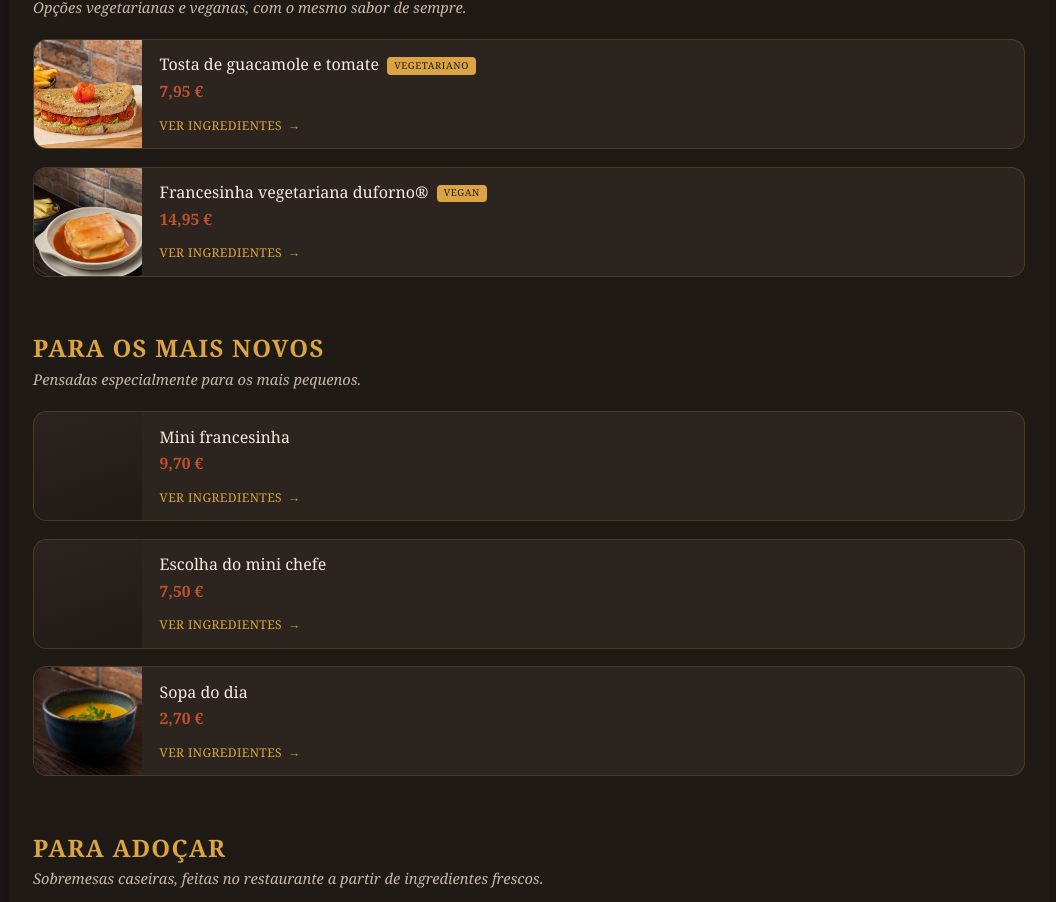
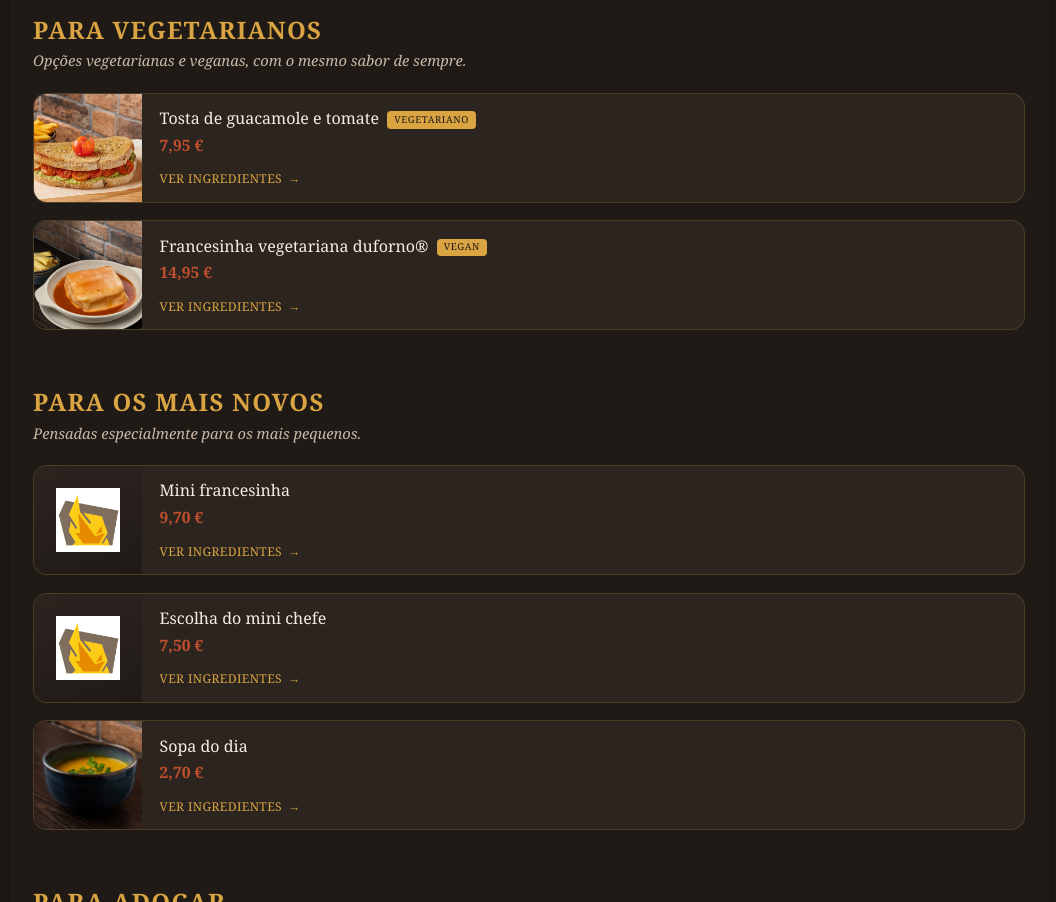
Before and after one commit to PedroMoura-CFF/duforno-ementa-digital, a plain HTML site: page index.html in a window 1280 px wide. Shown: the part 3649-4551 px from the top of the page, without its empty margins (111-1167 px from the left). Drawn offline with Linux system fonts and the light colour scheme.

Commit message:
Adiciona fotos da Francesinha simples e do simbolo do menu infantil

```diff
--- a/index.html
+++ b/index.html
@@ -389,6 +389,10 @@
     object-fit: cover;
     display: block;
   }
+  .lista-item .foto-metade img.simbolo {
+    object-fit: contain;
+    padding: 22px;
+  }
   .lista-item .info-metade {
     flex: 1 1 58%;
     min-width: 0;
@@ -566,6 +570,7 @@
     overflow: hidden;
   }
   .modal-foto img { width: 100%; height: 100%; object-fit: cover; display: block; }
+  .modal-foto img.simbolo { object-fit: contain; padding: 50px; }
 
   .modal-corpo { padding: 1.5rem 1.6rem 1.9rem; }
 
@@ -1102,6 +1107,7 @@
           },
           {
             nome: { pt: 'Francesinha', en: 'Francesinha', fr: 'Francesinha', es: 'Francesinha' },
+            foto: 'imagens/web/francesinha.jpg',
             preco: '11,45 €',
             desc: {
               pt: 'Bife de novilho, fiambre, salsicha e linguiça frescas, queijo gouda e molho de francesinha.',
@@ -1277,6 +1283,8 @@
         items: [
           {
             nome: { pt: 'Mini francesinha', en: 'Mini francesinha', fr: 'Mini francesinha', es: 'Mini francesinha' },
+            foto: 'imagens/web/icone-infantil.jpg',
+            simbolo: true,
             preco: '9,70 €',
             desc: {
               pt: 'Bife de novilho, fiambre, queijo gouda, batata e molho de francesinha.',
@@ -1287,6 +1295,8 @@
           },
           {
             nome: { pt: 'Escolha do mini chefe', en: "Mini Chef's Choice", fr: 'Le choix du mini-chef', es: 'La elección del mini chef' },
+            foto: 'imagens/web/icone-infantil.jpg',
+            simbolo: true,
             preco: '7,50 €',
             desc: {
               pt: 'Escolha entre bife de novilho grelhado, frango grelhado ou salsicha viena grelhada, servido com queijo cheddar, tomate cherry, batata frita e molho.',
@@ -1467,7 +1477,8 @@
     }
 
     function renderItemLista(item, idx, catId) {
-      const foto = item.foto ? `<img src="${item.foto}" alt="${escapar(item.nome[idiomaAtual])}" loading="lazy" />` : '';
+      const classeFoto = item.simbolo ? 'simbolo' : '';
+      const foto = item.foto ? `<img class="${classeFoto}" src="${item.foto}" alt="${escapar(item.nome[idiomaAtual])}" loading="lazy" />` : '';
       return `
         <div class="lista-item" data-cat="${catId}" data-idx="${idx}">
           <div class="foto-metade">${foto}</div>
@@ -1610,7 +1621,9 @@
       }
 
       const fotoEl = document.getElementById('modal-foto');
-      fotoEl.innerHTML = item.foto ? `<img src="${item.foto}" alt="${escapar(nomePrincipal)}" />` : '';
+      fotoEl.innerHTML = item.foto
+        ? `<img class="${item.simbolo ? 'simbolo' : ''}" src="${item.foto}" alt="${escapar(nomePrincipal)}" />`
+        : '';
 
 
       document.getElementById('fundo-modal').classList.add('visivel');
```
Also changed, not shown: imagens/web/francesinha.jpg (added), imagens/web/icone-infantil.jpg (added), 1 other file.
